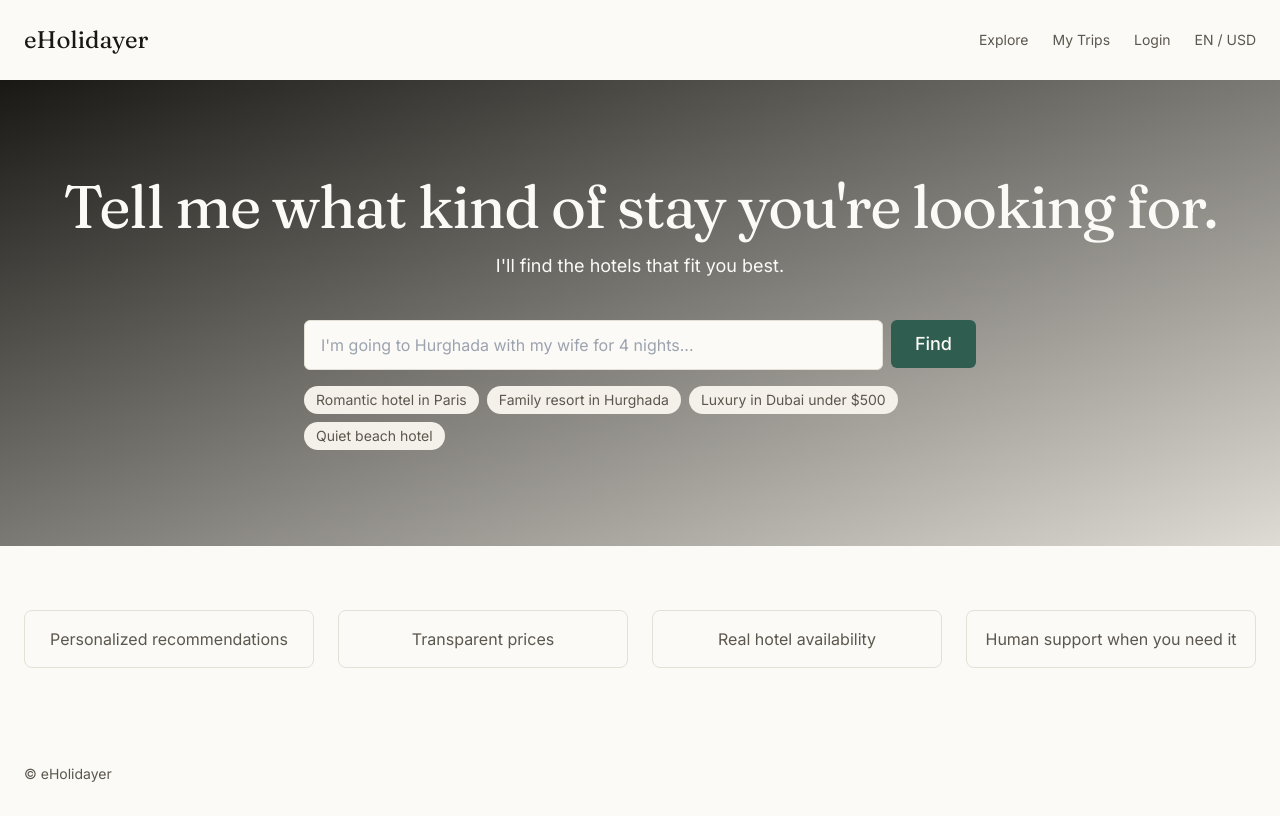
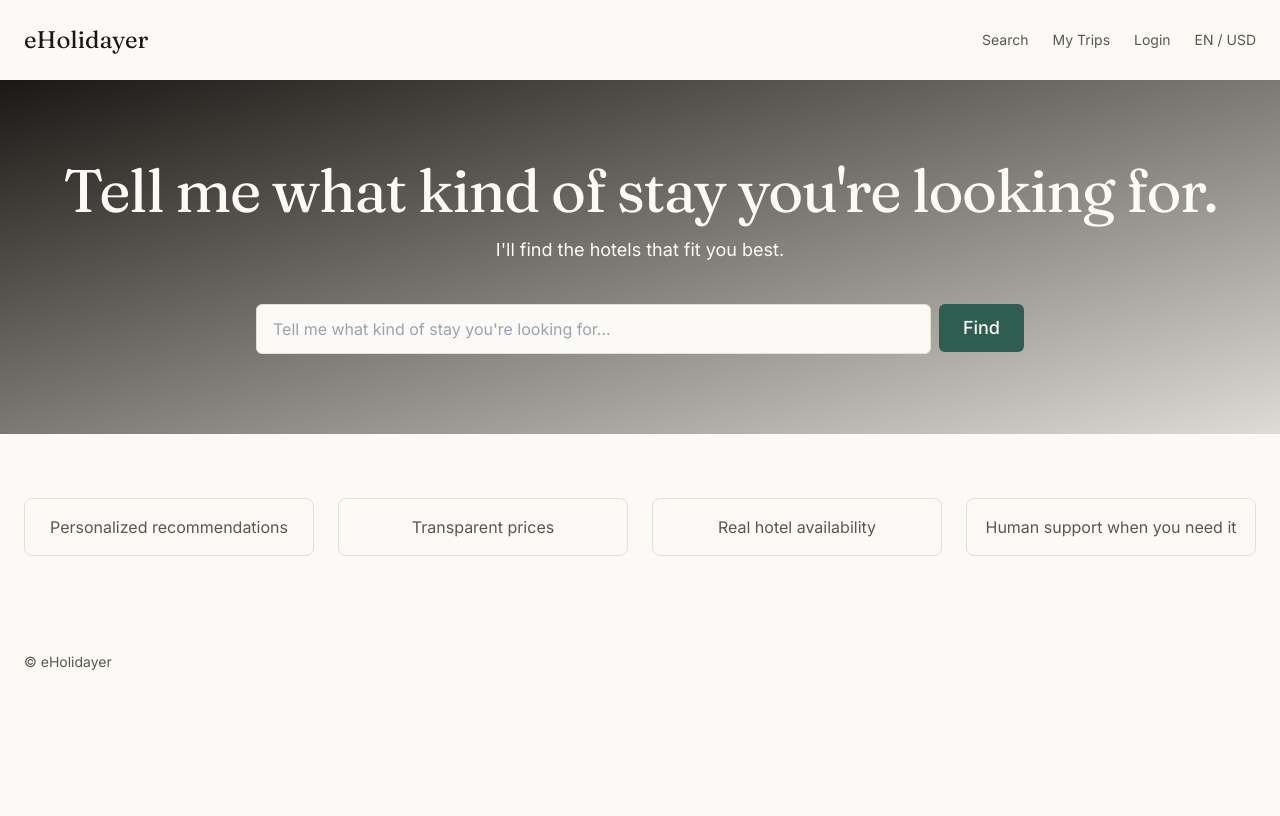
Before and after one commit to eholidayers-boop/AI-eholidayer, a Next.js app in the folder web/: page / in a window 1280 px wide. Built offline with nearby package versions, Linux system fonts and the light colour scheme.

Commit message:
feat(web): wire AIChatPanel into homepage

```diff
--- a/web/app/page.tsx
+++ b/web/app/page.tsx
@@ -1,4 +1,5 @@
-import { AIHeroInput } from '@/components/composite/AIHeroInput';
+import Link from 'next/link';
+import { AIChatPanel } from '@/components/composite/AIChatPanel';
 
 const TRUST_TILES = [
   'Personalized recommendations',
@@ -13,7 +14,7 @@ export default function HomePage() {
       <header className="mx-auto flex max-w-7xl items-center justify-between p-6">
         <span className="font-display text-2xl text-fg">eHolidayer</span>
         <nav className="flex gap-6 text-sm text-fg-muted">
-          <a href="#" className="hover:text-fg">Explore</a>
+          <Link href="/search" className="hover:text-fg">Search</Link>
           <a href="#" className="hover:text-fg">My Trips</a>
           <a href="#" className="hover:text-fg">Login</a>
           <span>EN / USD</span>
@@ -22,15 +23,15 @@ export default function HomePage() {
 
       <section className="relative isolate overflow-hidden bg-fg text-bg">
         <div className="absolute inset-0 -z-10 bg-gradient-to-br from-fg to-bg-subtle opacity-90" aria-hidden="true" />
-        <div className="mx-auto max-w-7xl px-6 py-24 text-center">
-          <h1 className="font-display text-5xl md:text-6xl tracking-tight">
+        <div className="mx-auto max-w-7xl px-6 py-20 text-center">
+          <h1 className="font-display text-4xl md:text-6xl tracking-tight">
             Tell me what kind of stay you're looking for.
           </h1>
           <p className="mt-4 text-lg text-bg/80">
             I'll find the hotels that fit you best.
           </p>
           <div className="mt-10">
-            <AIHeroInput />
+            <AIChatPanel />
           </div>
         </div>
       </section>
--- a/web/components/composite/AIHeroInput.tsx
+++ /dev/null
@@ -1,50 +0,0 @@
-'use client';
-
-import { useState } from 'react';
-import { Input } from '@/components/ui/Input';
-import { Button } from '@/components/ui/Button';
-
-const SUGGESTIONS = [
-  'Romantic hotel in Paris',
-  'Family resort in Hurghada',
-  'Luxury in Dubai under $500',
-  'Quiet beach hotel'
-];
-
-export function AIHeroInput() {
-  const [value, setValue] = useState('');
-
-  return (
-    <form
-      className="w-full max-w-2xl mx-auto"
-      onSubmit={(e) => {
-        e.preventDefault();
-        // No-op in M1; wired in M5
-      }}
-    >
-      <div className="flex gap-2">
-        <Input
-          variant="chat"
-          placeholder="I'm going to Hurghada with my wife for 4 nights..."
-          value={value}
-          onChange={(e) => setValue(e.target.value)}
-          aria-label="Describe your ideal stay"
-        />
-        <Button type="submit" size="lg">Find</Button>
-      </div>
-      <ul className="mt-4 flex flex-wrap gap-2 text-sm">
-        {SUGGESTIONS.map((s) => (
-          <li key={s}>
-            <button
-              type="button"
-              onClick={() => setValue(s)}
-              className="rounded-full bg-bg-subtle px-3 py-1 text-fg-muted hover:bg-accent-soft hover:text-accent"
-            >
-              {s}
-            </button>
-          </li>
-        ))}
-      </ul>
-    </form>
-  );
-}
```
